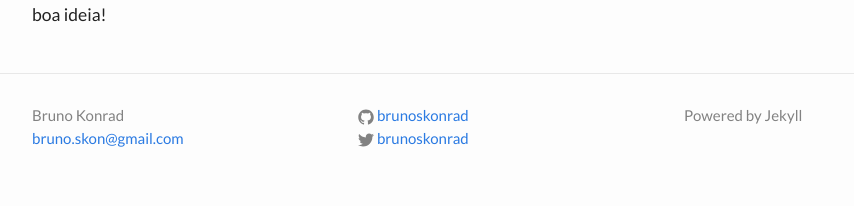
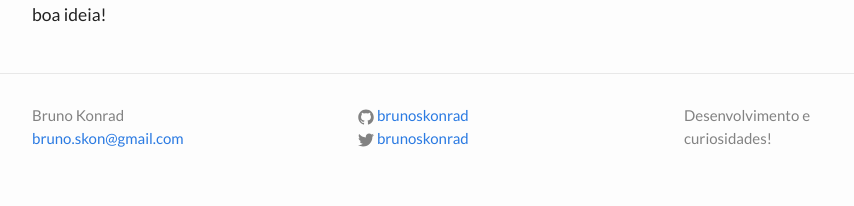
Before and after one commit to brunoskonrad/brunoskonrad.github.io, a Jekyll site: the page built from index.html, in a window 1280 px wide. Shown: the part 895-1101 px from the top of the page, without its empty margins (208-1062 px from the left). Built offline with Jekyll 4.4.1, drawn with Linux system fonts in a browser that asks for light colours.

Commit message:
footer message

```diff
--- a/_config.yml
+++ b/_config.yml
@@ -2,7 +2,7 @@
 title: Bruno Konrad
 email: bruno.skon@gmail.com
 description: > # this means to ignore newlines until "baseurl:"
-  Powered by Jekyll
+  Desenvolvimento e curiosidades!
 baseurl: "" # the subpath of your site, e.g. /blog/
 url: "http://brunoskonrad.github.io" # the base hostname & protocol for your site
 twitter_username: brunoskonrad
```
